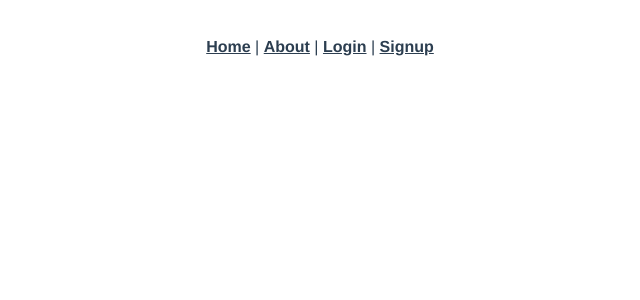
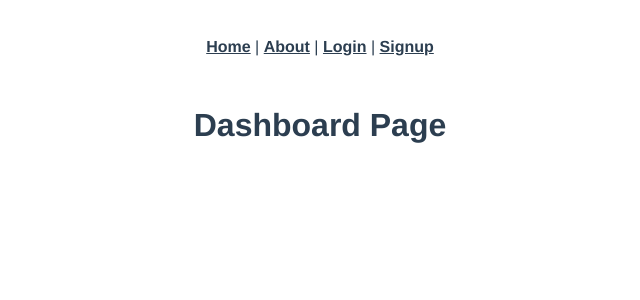
Before and after one commit to ES-Community/node-knockout2018, a Vue app in the folder ressources/: page /dashboard in a window 1280 px wide. Shown: the top 300 px of the page, without its empty margins (320-960 px from the left). Built offline with nearby package versions, Linux system fonts and the light colour scheme.

Commit message:
Add Dashboard Page

```diff
--- a/ressources/src/router.js
+++ b/ressources/src/router.js
@@ -3,6 +3,7 @@ import Router from 'vue-router'
 import Home from './views/Home.vue'
 import Login from './views/Login.vue'
 import Signup from './views/Signup.vue'
+import Dashboard from './views/Dashboard.vue'
 
 Vue.use(Router)
 
@@ -32,6 +33,11 @@ export default new Router({
       path: '/signup',
       name: 'signup',
       component: Signup
+    },
+    {
+      path: '/dashboard',
+      name: 'dashboard',
+      component: Dashboard
     }
   ]
 })
--- /dev/null
+++ b/ressources/src/views/Dashboard.vue
@@ -0,0 +1,9 @@
+<template>
+  <h1>Dashboard Page</h1>
+</template>
+
+<script>
+export default {
+
+}
+</script>
```
